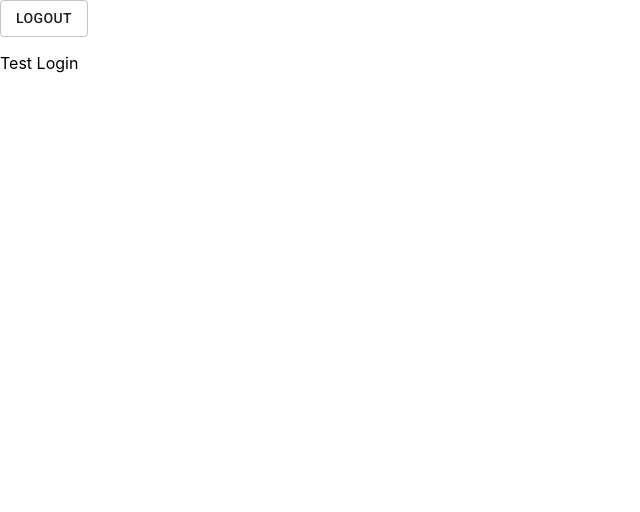
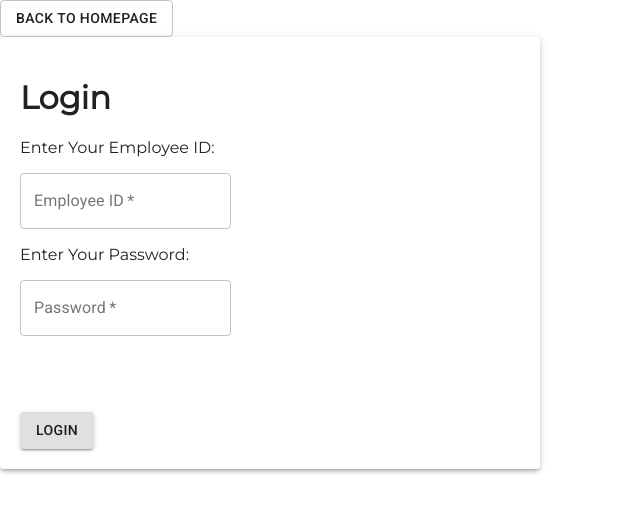
Before and after one commit to c73lam8797/DrugLock-2.0, a React (Create React App) app in the folder client/: page / in a window 1280 px wide. Both pictures are taken after a click on the button "LOGIN". Shown: the top 512 px of the page, without its empty margins (0-640 px from the left). Built offline with nearby package versions, Linux system fonts and the light colour scheme.

Commit message:
added some styling, and login page

```diff
--- a/client/public/index.html
+++ b/client/public/index.html
@@ -17,8 +17,11 @@
     <link rel="manifest" href="%PUBLIC_URL%/manifest.json" />
     <link rel="stylesheet" href="https://fonts.googleapis.com/css?family=Roboto:300,400,500,700&display=swap" />
     <link rel="stylesheet" href="https://fonts.googleapis.com/icon?family=Material+Icons" />
+
+    <!-- Fonts Used -->
     <link href="https://fonts.googleapis.com/css?family=Montserrat&display=swap" rel="stylesheet">
     <link href="https://fonts.googleapis.com/css?family=Raleway&display=swap" rel="stylesheet">
+    <link href="https://fonts.googleapis.com/css?family=Roboto&display=swap" rel="stylesheet">
     <!--
       Notice the use of %PUBLIC_URL% in the tags above.
       It will be replaced with the URL of the `public` folder during the build.
--- a/client/src/Components/CreateProfile.js
+++ b/client/src/Components/CreateProfile.js
@@ -5,14 +5,42 @@ import Paper from '@material-ui/core/Paper';
 import Button from '@material-ui/core/Button';
 
 class CreateProfile extends Component {
-    // constructor (props){
-    //     super (props);
-    //     this.age =
-    //     this.handleClick = this.handleClick.bind(this);
-    // }
+    constructor (props){
+        super (props);
+        this.state = {
+            employeeID: "",
+            lastName : "",
+            firstName : "",
+            occupation : "",
+            password: "",
+        };
+        this.handleSubmit = this.handleSubmit.bind(this);
+        this.handleChangeID = this.handleChangeID.bind(this);
+        this.handleChangeLast = this.handleChangeLast.bind(this);
+        this.handleChangeFirst = this.handleChangeFirst.bind(this);
+        this.handleChangeOcc = this.handleChangeOcc.bind(this);
+        this.handleChangePass = this.handleChangePass.bind(this);
+    }
+
+    handleChangeID(event){
+        this.setState({employeeID: event.target.value});
+    }
+    handleChangeLast(event){
+        this.setState({lastName: event.target.value});
+    }
+    handleChangeFirst(event){
+        this.setState({firstName: event.target.value});
+    }
+    handleChangeOcc(event){
+        this.setState({occupation: event.target.value});
+    }
+    handleChangePass(event){
+        this.setState({password: event.target.value});
+    }
+
+    handleSubmit() {
 
 
-    handleSubmit() {
     //     // Call our fetch function below once the component mounts
     //   this.callBackendAPI()
     //     .then(res => this.setState({ data: res.express }))
@@ -35,24 +63,24 @@ class CreateProfile extends Component {
                 <h1>Create an Employee Profile</h1>
                 <form onSubmit={this.handleSubmit}>
                     <p> Enter Your Employee ID: </p>
-                    <TextField id="outlined-basic" label="Employee ID" variant="outlined" required/> <br />
+                    <TextField onChange={this.handleChangeID} value={this.state.employeeID} id="outlined-basic" label="Employee ID" variant="outlined" required/> <br />
 
                     <p> Enter Your Last Name: </p>
-                    <TextField id="outlined-basic" label="Last Name" variant="outlined" required/> <br />
+                    <TextField onChange={this.handleChangeLast} value={this.state.lastName} id="outlined-basic" label="Last Name" variant="outlined" required/> <br />
 
                     <p> Enter Your First Name: </p>
-                    <TextField id="outlined-basic" label="First Name" variant="outlined" required/> <br />
+                    <TextField onChange={this.handleChangeFirst} value={this.state.firstName} id="outlined-basic" label="First Name" variant="outlined" required/> <br />
 
                     <p> You are a: </p>
-                    <select style={{fontFamily: 'Montserrat'}} required>
+                    <select onChange={this.handleChangeOcc} value={this.state.occupation} required>
                         <option>          </option>
                         <option>Pharmacist</option>
                         <option>Nurse     </option>
-                    </select>
-                    <br />
-                    <br />
-                    <br />
-                    <br />
+                    </select> <br />
+
+                    <p> Enter a Password: </p>
+                    <TextField type="password" onChange={this.handleChangePass} value={this.state.password} id="outlined-basic" label="Password" variant="outlined" required/> <br />
+                    <br /><br /><br /><br />
                 </form>
                 <Button variant="contained" type="submit">Submit Profile</Button>
             </Paper>
--- a/client/src/Components/Homepage.js
+++ b/client/src/Components/Homepage.js
@@ -3,6 +3,7 @@ import '../App.css';
 import CreateProfile from './CreateProfile';
 import Login from './Login';
 import Button from '@material-ui/core/Button';
+import Paper from '@material-ui/core/Paper';
 
 
 class Homepage extends Component {
@@ -20,29 +21,38 @@ class Homepage extends Component {
         this.setState(state => ({login: !state.login}));
     }
     handleClickCreate() {
-        this.setState(() => ({createProfile: true}));
+        this.setState(state => ({createProfile: !state.createProfile}));
     }
 
     render() {
         if (!this.state.login && !this.state.createProfile) {
             return (
-                <div >
-                    <Button variant="contained" color="primary" onClick={this.handleClickLogin} type = "submit">Login</Button>
-                    <Button variant="outlined" color="primary" onClick={this.handleClickCreate} type = "submit">Create Profile</Button>
+                <div style={{display: "flex", justifyContent: "center", position: "relative", top: 50   }}>
+                    <Paper elevation={3} style={{padding:20, minWidth:150, maxWidth:500, minHeight:300, maxHeight:600}}>
+                    <h1 style={{fontFamily: 'Roboto, sans-serif' }}> Welcome to DrugLock 2.0. </h1>
+
+                        <div style={{display: "flex", justifyContent: "center"}}>
+                            <Button variant="contained" color="primary" onClick={this.handleClickLogin} type = "submit">Login</Button>
+                            <Button variant="outlined" color="primary" onClick={this.handleClickCreate} type = "submit">Create Profile</Button>
+                        </div>
+                    </Paper>
                 </div>
             );
         }
         else if (this.state.login) {
             return (
                 <div>
-                    <Button variant="outlined" onClick={this.handleClickLogin} type = "submit">Logout</Button>
+                    <Button variant="outlined" onClick={this.handleClickLogin} type = "submit">Back To Homepage</Button>
                     <Login />
                 </div>
             );
         }
         else if (this.state.createProfile) {
             return (
-                <CreateProfile />
+                <div>
+                    <Button variant="outlined" onClick={this.handleClickCreate} type = "submit">Back To Homepage</Button>
+                    <CreateProfile />
+                </div>
             );
         }
     }
--- a/client/src/Components/Login.js
+++ b/client/src/Components/Login.js
@@ -1,24 +1,62 @@
 import React, { Component } from 'react';
 import '../App.css';
+import TextField from '@material-ui/core/TextField';
+import Paper from '@material-ui/core/Paper';
+import Button from '@material-ui/core/Button';
 
 class Login extends Component {
-    // constructor (props){
-    //     super (props);
-    //     this.state = {
-    //         createProfile: false,
-    //         login: false,
-    //     }
-    //     this.handleClick = this.handleClick.bind(this);
-    // }
+    constructor (props){
+        super (props);
+        this.state = {
+            employeeID: "",
+            password: "",
+        };
+        this.handleSubmit = this.handleSubmit.bind(this);
+        this.handleChangeID = this.handleChangeID.bind(this);
+        this.handleChangePass = this.handleChangePass.bind(this);
+    }
 
-    // handleClick(){
-    //     this.setState(state => ({stressed:!state.stressed}));
-    // }
+    handleChangeID(event){
+        this.setState({employeeID: event.target.value});
+    }
+    handleChangePass(event){
+        this.setState({password: event.target.value});
+    }
+
+    handleSubmit() {
+
+
+    //     // Call our fetch function below once the component mounts
+    //   this.callBackendAPI()
+    //     .then(res => this.setState({ data: res.express }))
+    //     .catch(err => console.log(err));
+    }
+    //   // Fetches our GET route from the Express server. (Note the route we are fetching matches the GET route from server.js
+    // callBackendAPI = async () => {
+    //   const response = await fetch('http://localhost:5000/express_backend');
+    //   const body = await response.json();
+
+    //   if (response.status !== 200) {
+    //     throw Error(body.message)
+    //   }
+    //   return body;
+    // };
 
     render() {
         return (
-            <p> Test Login </p>
-        );
+            <Paper elevation={3} style={{fontFamily: 'Montserrat', padding:20, minWidth:150, maxWidth:500, minHeight:300, maxHeight:600}}>
+                <h1>Login</h1>
+                <form onSubmit={this.handleSubmit}>
+                    <p> Enter Your Employee ID: </p>
+                    <TextField onChange={this.handleChangeID} value={this.state.employeeID} id="outlined-basic" label="Employee ID" variant="outlined" required/> <br />
+
+                    <p> Enter Your Password: </p>
+                    <TextField type="password" onChange={this.handleChangePass} value={this.state.password} id="outlined-basic" label="Password" variant="outlined" required/> <br />
+                    <br /><br /><br /><br />
+                </form>
+                <Button variant="contained" type="submit">Login</Button>
+            </Paper>
+        )
     }
 };
 
```
